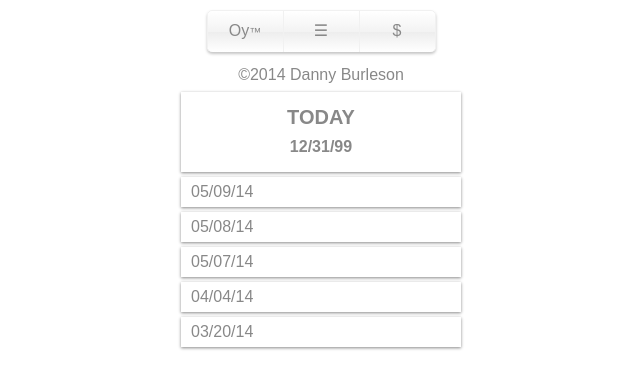
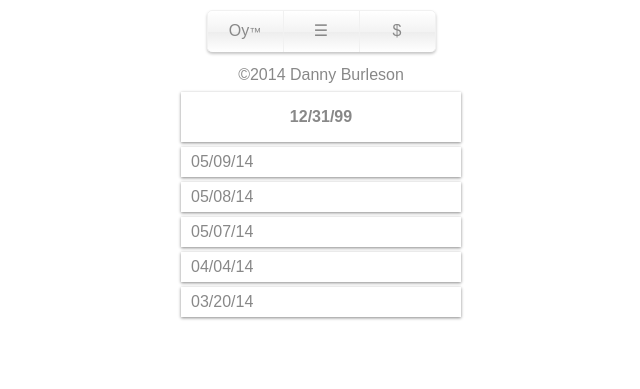
Before and after one commit to oycomics/oycomics.github.io, a Jekyll site: the page built from archive/index.html, in a window 1280 px wide. Shown: the top 389 px of the page, without its empty margins (319-959 px from the left). Built offline with Jekyll 4.4.1, drawn with Linux system fonts in a browser that asks for light colours; Markdown is read by kramdown in place of the engine named in the settings.

Commit message:
Update index.html

```diff
--- a/archive/index.html
+++ b/archive/index.html
@@ -5,7 +5,7 @@ title: Archive
 <div class="archive">
   <ul class="posts_list">
     {% for post in site.posts %}
-    <li><a href="{{ post.url }}" class='{{ post.date | date: "%A" }}-archive'><span>Today</span>{{ post.date | date: "%x" }}</a></li>
+    <li><a href="{{ post.url }}" class='{{ post.date | date: "%A" }}-archive'>{{ post.date | date: "%x" }}</a></li>
     {% endfor %}
   </ul>
 </div>
```
